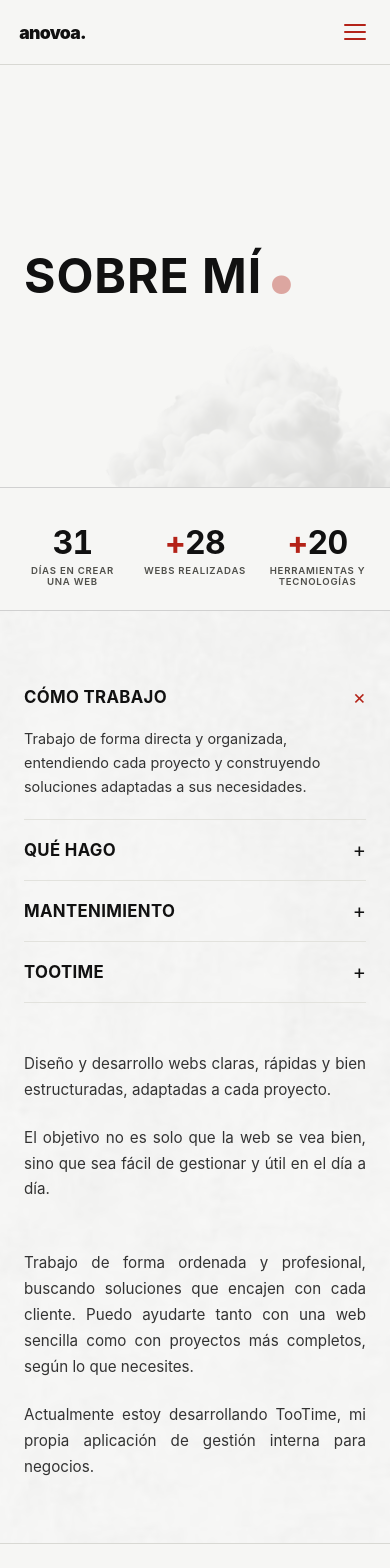
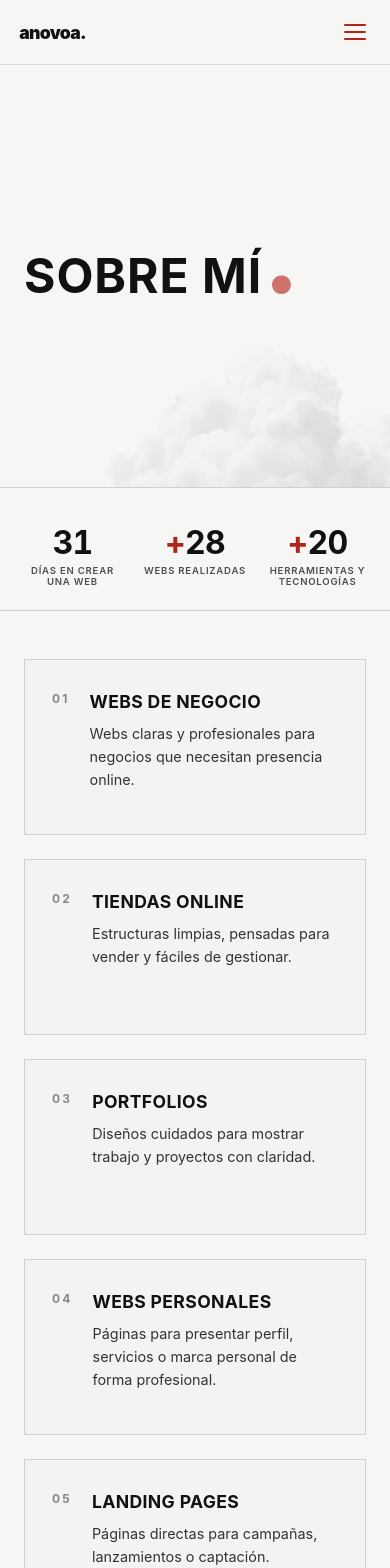
Before and after one commit to AlejandraRNovoa/portfolio, a React (Vite) app: page /quien-soy in a window 390 px wide. Shown: the top 1568 px of the page. Built offline with nearby package versions, Linux system fonts and the light colour scheme.

Commit message:
HOME responsive fix proyectos title mobile

```diff
--- a/src/App.css
+++ b/src/App.css
@@ -343,6 +343,10 @@ button {
   line-height: 0.9;
   letter-spacing: -0.05em;
   color: var(--text);
+}
+
+.portfolio-title--projects {
+  font-size: clamp(2.5rem, 10vw, 6rem);
 }
 
 .projects-grid {
--- a/src/pages/Home.jsx
+++ b/src/pages/Home.jsx
@@ -243,27 +243,27 @@ export default function Home() {
           <article className="service-card">
             <span className="service-number">01</span>
             <h3>Web</h3>
-            <p>Diseño y desarrollo de páginas web claras, rápidas y bien estructuradas, adaptadas a las necesidades de cada negocio.</p>
+            <p>Diseño webs claras, rápidas y fáciles de usar, adaptadas a lo que necesita cada negocio.</p>
           </article>
 
           <article className="service-card">
             <span className="service-number">02</span>
             <h3>Contenido</h3>
-            <p>Creación de contenido visual y digital alineado con la identidad de cada proyecto.</p>
+            <p>Creación de contenido visual y digital para dar presencia real a tu marca.</p>
           </article>
 
           <article className="service-card">
             <span className="service-number">03</span>
             <h3>Digital</h3>
-            <p>Desarrollo de presencia online coherente, cuidada y adaptada a cada proyecto.</p>
+            <p>Presencia online cuidada, coherente y adaptada a cada proyecto.</p>
           </article>
         </div>
       </section>
 
       <section className="portfolio-intro" id="proyectos">
         <div className="portfolio-intro-inner">
-          <h2 className="portfolio-title">PROYECTOS:</h2>
-           <span className="portfolio-label">ÚLTIMOS TRABAJOS EN DESARROLLO:</span>
+          <h2 className="portfolio-title portfolio-title--projects">PROYECTOS</h2>
+          <span className="portfolio-label">Últimos trabajos y desarrollos en curso</span>
 
           <div className="projects-grid" ref={gridRef}>
             <a href="https://autocaravanaspm.com/" target="_blank" rel="noopener noreferrer" style={{ textDecoration: 'none', cursor: 'pointer' }}>
--- a/src/pages/QuienSoy.css
+++ b/src/pages/QuienSoy.css
@@ -118,15 +118,13 @@
   overflow: hidden;
 }
 
-.qs-below::before {
-  content: "";
+.qs-below-texture {
   position: absolute;
   inset: 0;
-  background-image: url('../assets/textura.jpg');
   background-size: cover;
   background-position: center;
   background-repeat: no-repeat;
-  opacity: 0.25;
+  opacity: 0.55;
   z-index: 0;
   pointer-events: none;
 }
@@ -286,7 +284,7 @@
 
 .qs-stats {
   position: relative;
-  padding: 4rem 4rem 4rem;
+  padding: 4rem 4rem 2rem;
 }
 
 .qs-stats::before {
@@ -364,6 +362,177 @@
   color: #4f4f4a;
 }
 
+/* ── QS TIPOS DE PROYECTO ──────────────────────────── */
+
+.qs-tipos {
+  position: relative;
+  padding: 3rem 4rem 5rem;
+}
+
+.qs-tipos::after {
+  content: "";
+  position: absolute;
+  bottom: 0;
+  left: 0;
+  width: 100%;
+  height: 1px;
+  background: #d0d0d0;
+  transform: scaleX(0);
+  transform-origin: left;
+  animation: qs-line-draw-x 1.4s cubic-bezier(0.6, 0, 0.2, 1) forwards;
+}
+
+@media (prefers-reduced-motion: reduce) {
+  .qs-tipos::after {
+    transform: scaleX(1);
+    animation: none;
+  }
+}
+
+.qs-tipos-inner {
+  max-width: 1280px;
+  margin: 0 auto;
+}
+
+.qs-tipos-grid {
+  display: grid;
+  grid-template-columns: repeat(6, 1fr);
+  gap: 1.5rem;
+}
+
+.qs-tp-card {
+  position: relative;
+  grid-column: span 2;
+  padding: 2rem 1.75rem;
+  min-height: 11rem;
+  display: flex;
+  background-color: #f3f3f1;
+}
+
+.qs-tp-line {
+  position: absolute;
+  background: #d0d0d0;
+  transition: background 0.25s ease;
+}
+
+.qs-tp-line-top,
+.qs-tp-line-bottom {
+  left: 0;
+  right: 0;
+  height: 1px;
+}
+
+.qs-tp-line-top { top: 0; }
+.qs-tp-line-bottom { bottom: 0; }
+
+.qs-tp-line-left,
+.qs-tp-line-right {
+  top: 0;
+  bottom: 0;
+  width: 1px;
+}
+
+.qs-tp-line-left { left: 0; }
+.qs-tp-line-right { right: 0; }
+
+.qs-tp-line-top    { transform: scaleX(0); transform-origin: left; }
+.qs-tp-line-right  { transform: scaleY(0); transform-origin: top; }
+.qs-tp-line-bottom { transform: scaleX(0); transform-origin: right; }
+.qs-tp-line-left   { transform: scaleY(0); transform-origin: bottom; }
+
+.qs-tp-content {
+  opacity: 0;
+  transform: translateY(6px);
+  display: flex;
+  gap: 1.25rem;
+  align-items: flex-start;
+  width: 100%;
+}
+
+.qs-tp-card.is-built .qs-tp-line-top {
+  animation: qs-tp-draw-x 0.28s ease forwards;
+  animation-delay: var(--qs-tp-delay, 0s);
+}
+
+.qs-tp-card.is-built .qs-tp-line-right {
+  animation: qs-tp-draw-y 0.28s ease forwards;
+  animation-delay: calc(var(--qs-tp-delay, 0s) + 0.28s);
+}
+
+.qs-tp-card.is-built .qs-tp-line-bottom {
+  animation: qs-tp-draw-x 0.28s ease forwards;
+  animation-delay: calc(var(--qs-tp-delay, 0s) + 0.56s);
+}
+
+.qs-tp-card.is-built .qs-tp-line-left {
+  animation: qs-tp-draw-y 0.28s ease forwards;
+  animation-delay: calc(var(--qs-tp-delay, 0s) + 0.84s);
+}
+
+.qs-tp-card.is-built .qs-tp-content {
+  animation: qs-tp-fade-in 0.5s ease forwards;
+  animation-delay: calc(var(--qs-tp-delay, 0s) + 0.9s);
+}
+
+@keyframes qs-tp-draw-x {
+  to { transform: scaleX(1); }
+}
+
+@keyframes qs-tp-draw-y {
+  to { transform: scaleY(1); }
+}
+
+@keyframes qs-tp-fade-in {
+  to {
+    opacity: 1;
+    transform: translateY(0);
+  }
+}
+
+.qs-tp-number {
+  font-size: 0.75rem;
+  font-weight: 700;
+  letter-spacing: 0.18em;
+  color: #888;
+  flex-shrink: 0;
+}
+
+.qs-tp-text {
+  display: flex;
+  flex-direction: column;
+  gap: 0.6rem;
+}
+
+.qs-tp-title {
+  margin: 0;
+  font-size: 1.1rem;
+  font-weight: 700;
+  letter-spacing: 0.02em;
+  text-transform: uppercase;
+  color: #111;
+  line-height: 1.2;
+}
+
+.qs-tp-body {
+  margin: 0;
+  font-size: 0.9rem;
+  line-height: 1.6;
+  color: #333;
+}
+
+.qs-tp-card:hover .qs-tp-line {
+  background: #111;
+}
+
+@media (prefers-reduced-motion: reduce) {
+  .qs-tp-line,
+  .qs-tp-content {
+    transform: none !important;
+    opacity: 1 !important;
+    animation: none !important;
+  }
+}
+
 @media (max-width: 900px) {
   .qs-stats {
     padding: 2.5rem 1.2rem 1.5rem;
@@ -386,4 +555,16 @@
     font-size: 0.6rem;
     letter-spacing: 0.08em;
   }
+
+  .qs-tipos {
+    padding: 3rem 1.5rem 3.5rem;
+  }
+
+  .qs-tipos-grid {
+    grid-template-columns: 1fr;
+  }
+
+  .qs-tp-card {
+    grid-column: span 1;
+  }
 }
--- a/src/pages/QuienSoy.jsx
+++ b/src/pages/QuienSoy.jsx
@@ -3,6 +3,7 @@ import { Link } from 'react-router-dom'
 import '../App.css'
 import './QuienSoy.css'
 import nube from '../assets/nube.png'
+import textura from '../assets/textura.jpg'
 
 const accordionItems = [
   {
@@ -20,6 +21,33 @@ const accordionItems = [
   {
     title: 'TooTime',
     body: 'Actualmente desarrollo TooTime, mi propia aplicación orientada a la gestión de equipos y turnos de trabajo.',
+  },
+]
+
+const projectTypes = [
+  {
+    title: 'Webs de negocio',
+    body: 'Webs claras y profesionales para negocios que necesitan presencia online.',
+  },
+  {
+    title: 'Tiendas online',
+    body: 'Estructuras limpias, pensadas para vender y fáciles de gestionar.',
+  },
+  {
+    title: 'Portfolios',
+    body: 'Diseños cuidados para mostrar trabajo y proyectos con claridad.',
+  },
+  {
+    title: 'Webs personales',
+    body: 'Páginas para presentar perfil, servicios o marca personal de forma profesional.',
+  },
+  {
+    title: 'Landing pages',
+    body: 'Páginas directas para campañas, lanzamientos o captación.',
+  },
+  {
+    title: 'Webs con reservas',
+    body: 'Sistemas para gestionar citas o reservas de forma sencilla.',
   },
 ]
 
@@ -67,6 +95,22 @@ function Counter({ from = 0, to, duration = 2000, prefix = '' }) {
 export default function QuienSoy() {
   const [menuOpen, setMenuOpen] = useState(false)
   const [openIndex, setOpenIndex] = useState(0)
+
+  useEffect(() => {
+    const cards = document.querySelectorAll('.qs-tp-card')
+    if (!cards.length) return
+    const observer = new IntersectionObserver(
+      entries => entries.forEach(e => {
+        if (e.isIntersecting) {
+          e.target.classList.add('is-built')
+          observer.unobserve(e.target)
+        }
+      }),
+      { threshold: 0.25 }
+    )
+    cards.forEach(card => observer.observe(card))
+    return () => observer.disconnect()
+  }, [])
 
   return (
     <div className="site-shell">
@@ -136,7 +180,42 @@ export default function QuienSoy() {
         </div>
       </section>
 
+      <section className="qs-tipos">
+        <div className="qs-tipos-inner">
+          <div className="qs-tipos-grid">
+            {projectTypes.map((item, i) => (
+              <article
+                key={item.title}
+                className="qs-tp-card"
+                style={{ '--qs-tp-delay': `${i * 0.12}s` }}
+              >
+                <span className="qs-tp-line qs-tp-line-top" />
+                <span className="qs-tp-line qs-tp-line-right" />
+                <span className="qs-tp-line qs-tp-line-bottom" />
+                <span className="qs-tp-line qs-tp-line-left" />
+
+                <div className="qs-tp-content">
+                  <span className="qs-tp-number">{String(i + 1).padStart(2, '0')}</span>
+                  <div className="qs-tp-text">
+                    <h3 className="qs-tp-title">
+                      {item.title}
+                      <span className="cursor-blink" aria-hidden="true" />
+                    </h3>
+                    <p className="qs-tp-body">{item.body}</p>
+                  </div>
+                </div>
+              </article>
+            ))}
+          </div>
+        </div>
+      </section>
+
       <section className="qs-below">
+        <div
+          className="qs-below-texture"
+          style={{ backgroundImage: `url(${textura})` }}
+          aria-hidden="true"
+        />
         <div className="qs-below-grid">
           <div className="qs-accordion">
             {accordionItems.map((item, i) => {
```
